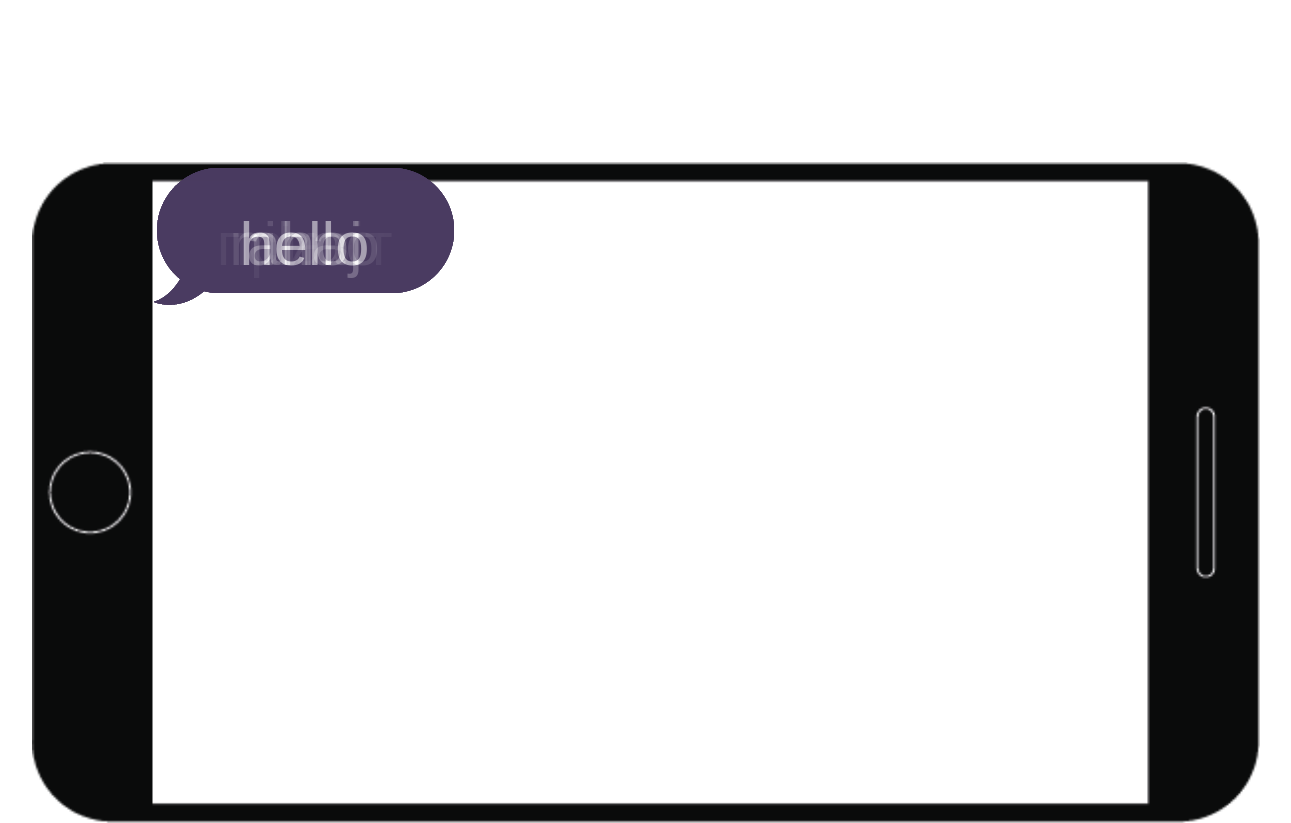
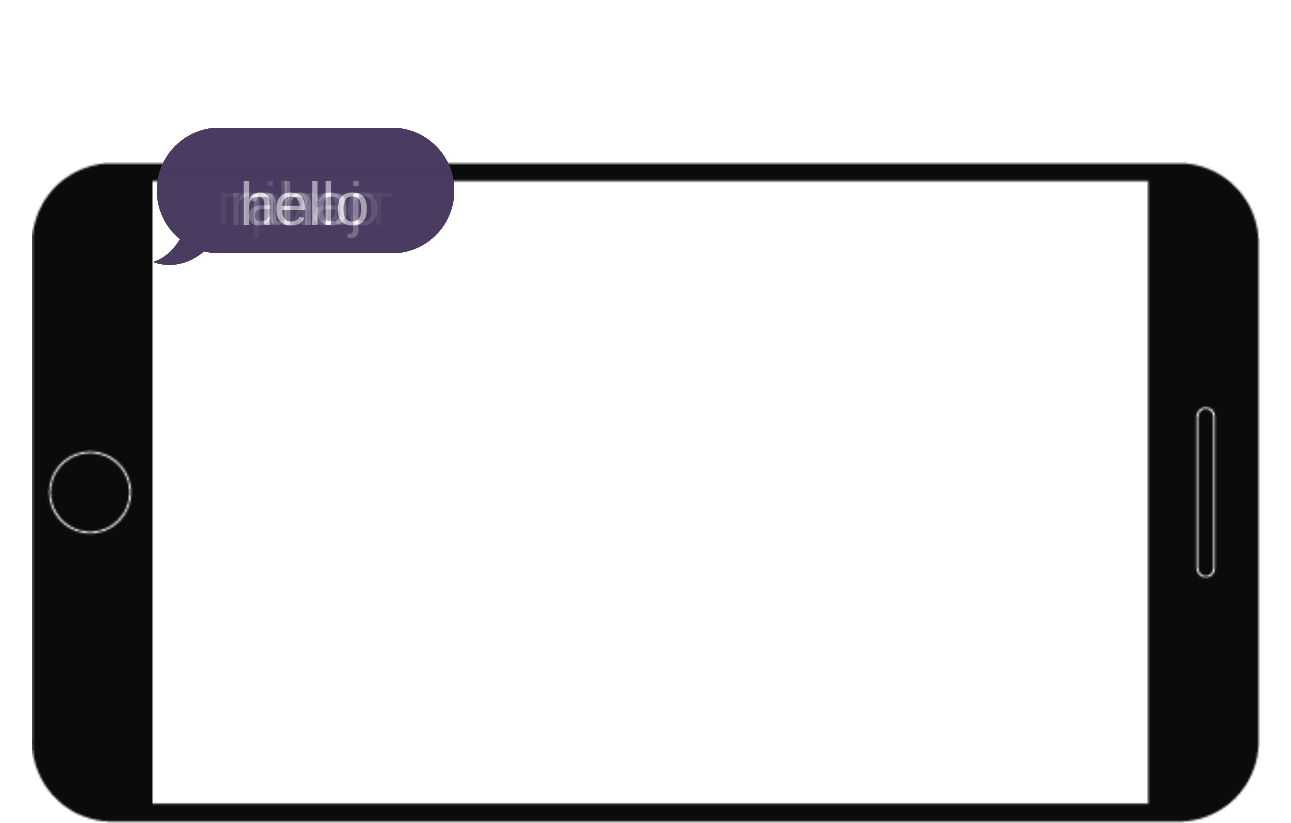
Before and after one commit to AlexandraGaskevich/java-experiment, a plain HTML site: page index.html in a window 1536 px wide. Shown: the whole page, without its empty margins (130-1421 px from the left). Drawn offline with Linux system fonts and the light colour scheme.

Commit message:
Add files via upload

```diff
--- a/style.css
+++ b/style.css
@@ -1,3 +1,4 @@
+
 body {
   width: 100%;
   height: 600px;
@@ -30,6 +31,7 @@ span {
   .hover:hover {
     opacity: 1;
   }
+
 #messages {
   position: absolute;
   margin-left: 18vw;
@@ -128,3 +130,22 @@ div {
   -webkit-transition: all 800ms;
   transition:         all 800ms ;
 }
+
+@media (min-width: 320px) {
+  #messages {
+    margin-top: 6vh;
+    height: 24vh;
+  }
+}
+@media (min-width: 768px) {
+  #messages {
+    margin-top: 9vh;
+    height: 30vh;
+  }
+}
+@media (min-width: 1440px) {
+  #messages {
+    margin-top: 15vh;
+    height: 40vh;
+  }
+}
```
